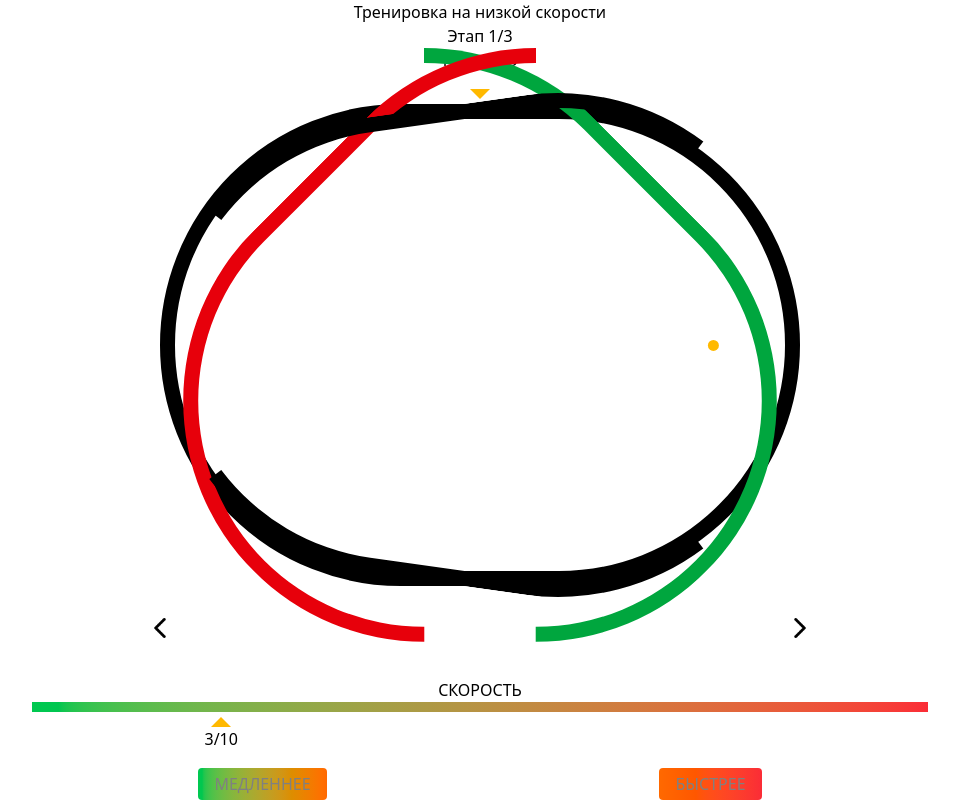
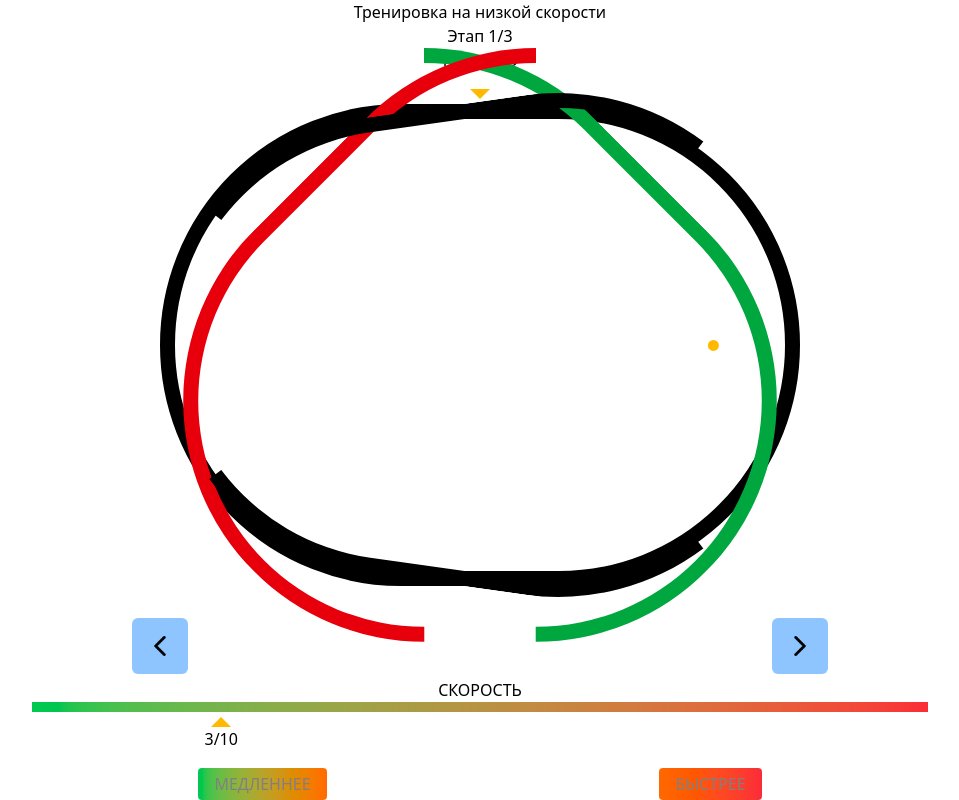
Before and after one commit to IlyaShevchenkoSwimmer/SvetikPsychoTest, a React (Vite) app: page / in a window 1280 px wide. Shown: the whole page, without its empty margins (160-1119 px from the left). Built offline with nearby package versions, Linux system fonts and the light colour scheme.

Commit message:
some fixes for better look

```diff
--- a/src/components/ArrowButtons.tsx
+++ b/src/components/ArrowButtons.tsx
@@ -9,7 +9,7 @@ function ArrowButtons() {
   return (
     <article className="flex justify-around w-full h-20 mt-8">
       <button
-        className="w-5 h-5 rotate-180"
+        className="w-14 h-14 flex justify-center items-center bg-blue-300 rounded-md rotate-180"
         onClick={() => {
           dispatch(backwardClient());
         }}
@@ -18,12 +18,12 @@ function ArrowButtons() {
         <img
           src="./arrow-right.png"
           alt="arrow-left"
-          className="w-full"
+          className="w-5"
           style={{ opacity: play ? 0.5 : 1 }}
         />
       </button>
       <button
-        className="w-5 h-5"
+        className="w-14 h-14 flex justify-center items-center bg-blue-300 rounded-md"
         onClick={() => {
           dispatch(forwardClient());
         }}
@@ -32,7 +32,7 @@ function ArrowButtons() {
         <img
           src="./arrow-right.png"
           alt="arrow-left"
-          className="w-full"
+          className="w-5"
           style={{ opacity: play ? 0.5 : 1 }}
         />
       </button>
```
